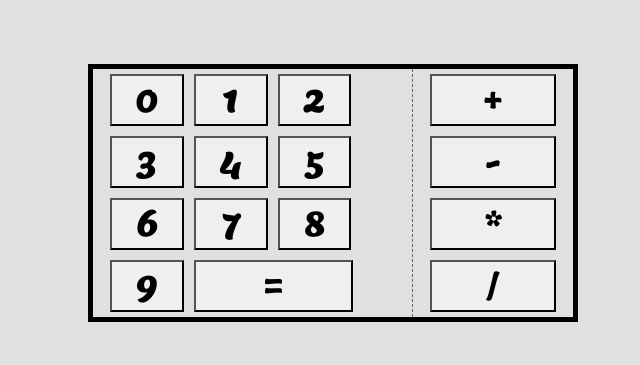
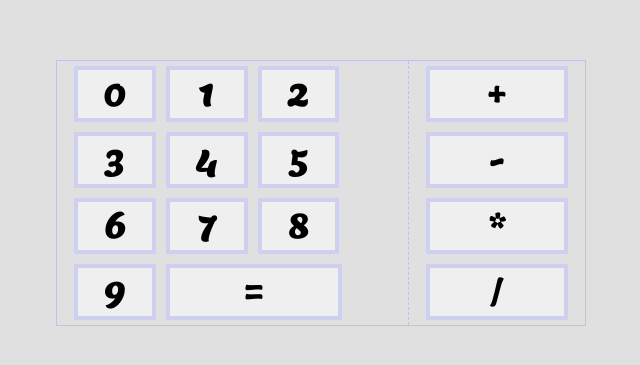
Before and after one commit to DanielKriegerS/JSCalculator, a website: page index.html in a window 1280 px wide. Shown: the part 207-572 px from the top of the page, without its empty margins (307-947 px from the left). Drawn offline with nearby package versions, Linux system fonts and the light colour scheme.

Commit message:
Add SASS, add var to border color

```diff
--- a/index.html
+++ b/index.html
@@ -14,9 +14,8 @@
     <link rel="stylesheet" type="text/css" href="styles/style.css">
 </head>
 <body class="container-fluid">
-    <div id="content" class="row col-12">
-
-    </div>
+    <div id="display" class="row "></div>
+    <div id="content" class="row "></div>
 
     <script src="scripts/script.js"></script>
 </body>
--- /dev/null
+++ b/styles/style.scss
@@ -0,0 +1,33 @@
+$border-color: rgba(20, 20, 240, .15);
+
+#content {
+    border: .05em solid $border-color;
+    font-size: 2em;
+}
+
+button {
+    border: .15em solid $border-color;
+}
+
+.numeric_button {
+    width: 25%;
+}
+
+.equals_button {
+    width: 54%;
+}
+
+.operator_div {
+    display: flex;
+    flex-direction: column;
+}
+
+.numeric_div {
+    border-right: 1px dashed $border-color;
+}
+
+.numeric_button,
+.equals_button,
+.operator_button {
+    margin: 5px;
+}
```
Also changed, not shown: styles/style.css, 1 other file.
